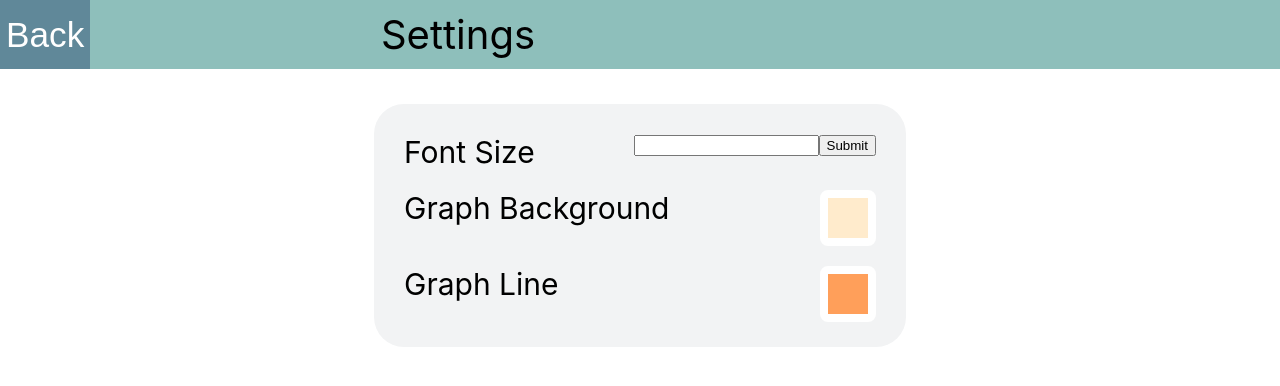
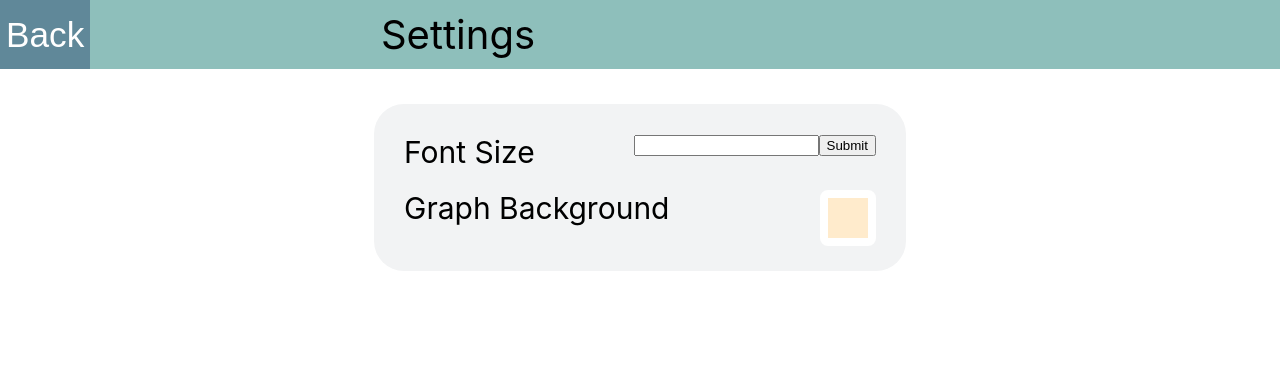
Before and after one commit to Lon19/team-3, a React (Create React App) app in the folder front-end/: page /settings in a window 1280 px wide. Shown: the top 386 px of the page. Built offline with nearby package versions, Linux system fonts and the light colour scheme.

Commit message:
Change colours

```diff
--- a/front-end/src/Components/ColourSetting.js
+++ b/front-end/src/Components/ColourSetting.js
@@ -1,5 +1,6 @@
 import React, { Component } from "react";
 import { SwatchesPicker } from "react-color";
+import { StoreValue } from "../Services/Cookies";
 
 class ColourSetting extends Component {
 	constructor(props) {
@@ -30,7 +31,7 @@ class ColourSetting extends Component {
 				<div className="setting-text">{this.props.name}</div>
 				<div
 					className="setting-colour-block"
-					style={{ background: this.props.colour }}
+					style={{ background: this.state.colour }}
 					onClick={this.handleClick}
 				/>
 				{this.state.clicked ? (
@@ -42,7 +43,7 @@ class ColourSetting extends Component {
 							handleChangeComplete={this.handleChangeComplete}
 							handleChange={this.handleChange}
 						/>
-						<SwatchesPicker />
+						<SwatchesPicker onChange={(colour, event) => this.handleChange(colour, event)} />
 					</div>
 				) : null}
 			</div>
@@ -56,7 +57,6 @@ class ColourSetting extends Component {
 	};
 
 	handleClose = () => {
-		// this.colour =
 		this.setState({
 			clicked: false,
 		});
@@ -67,7 +67,8 @@ class ColourSetting extends Component {
 	};
 
 	handleChange = (color, event) => {
-		this.setState({ colour: "#" + color.hex });
+		StoreValue('graph-colour', color.hex);
+		this.setState({ colour: color.hex });
 	};
 }
 
--- a/front-end/src/Components/SettingsPage.js
+++ b/front-end/src/Components/SettingsPage.js
@@ -31,7 +31,6 @@ class HomePage extends Component {
 						max={100}
 					/>
 					<ColourSetting name="Graph Background" colour="#FFEBCC" />
-					<ColourSetting name="Graph Line" colour="#FF9F5A" />
 				</div>
 			</div>
 		);
```
